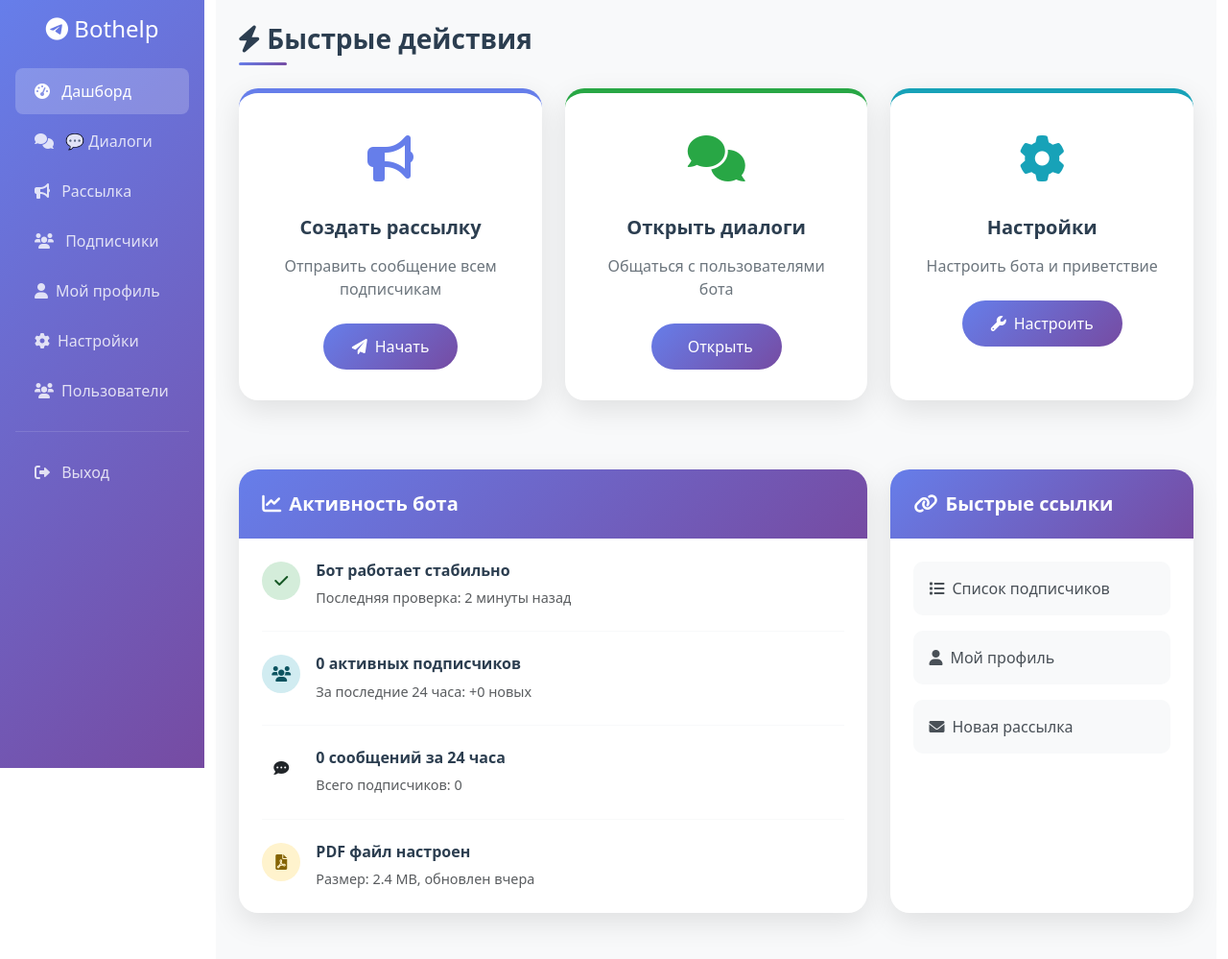
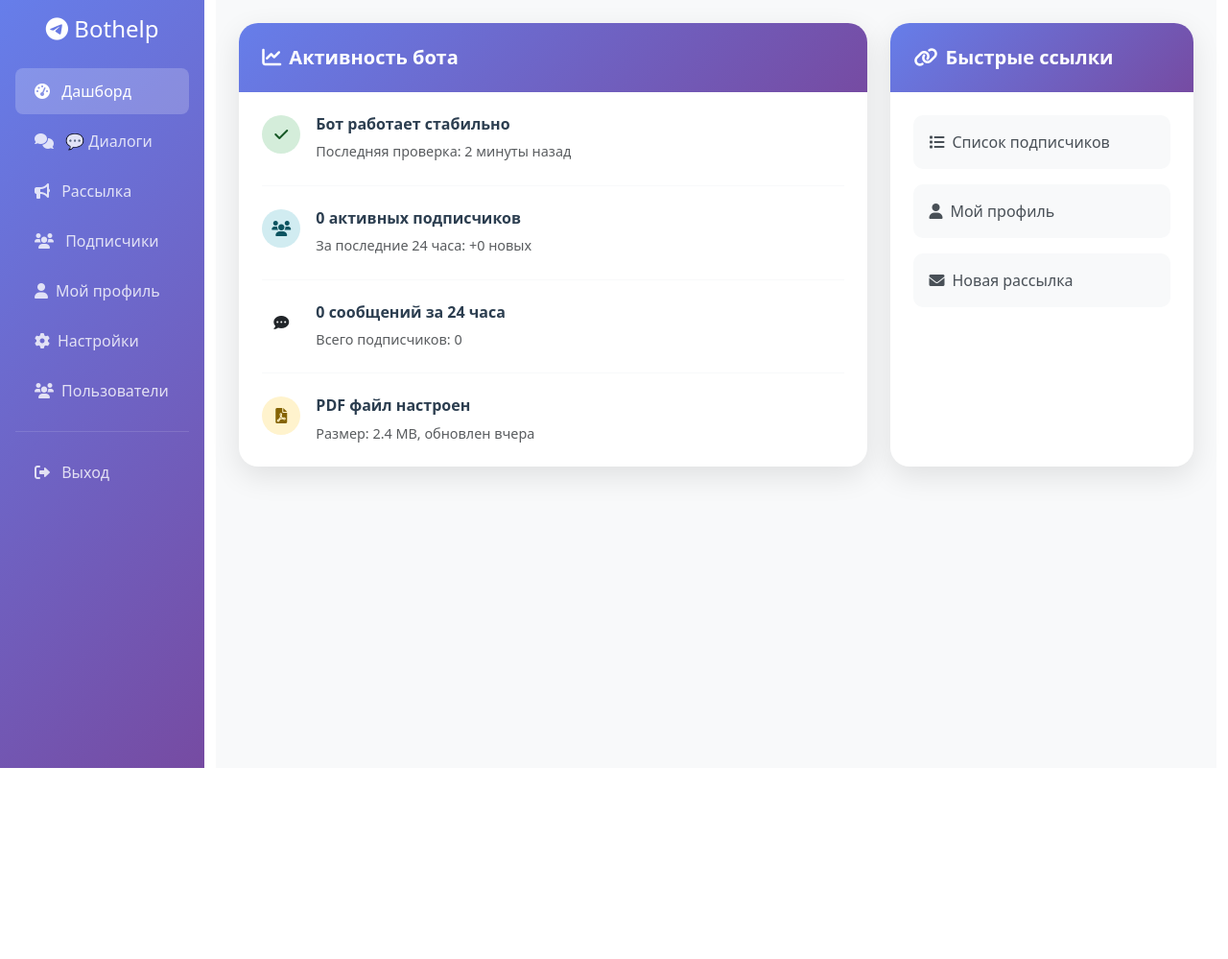
Before and after one commit to AlexandrNemkov/telegram_bot_admin, a Flask app: page / in a window 1280 px wide. Shown: the whole page at 96% size. After the commit the page ends 800 px from the top, so only its background shows below. Run offline with Flask 3, Linux system fonts and the light colour scheme; the visitor is signed in with stand-in values (Sample User, id 1); data that the repository does not hold is empty.

Commit message:
Убран блок 'Быстрые действия' с карточками рассылки, диалогов и настроек

```diff
--- a/templates/dashboard.html
+++ b/templates/dashboard.html
@@ -7,59 +7,7 @@
 
 
 
-<!-- Быстрые действия -->
-<div class="row mb-5">
-    <div class="col-12">
-        <h3 class="section-title mb-4">
-            <i class="fas fa-bolt me-2"></i>Быстрые действия
-        </h3>
-    </div>
 
-    <div class="col-md-6 col-lg-4 mb-4">
-        <div class="action-card action-card-primary">
-            <div class="action-card-header">
-                <i class="fas fa-bullhorn"></i>
-            </div>
-            <div class="action-card-body">
-                <h5>Создать рассылку</h5>
-                <p>Отправить сообщение всем подписчикам</p>
-                <a href="{{ url_for('broadcast') }}" class="action-card-btn">
-                    <i class="fas fa-paper-plane me-2"></i>Начать
-                </a>
-            </div>
-        </div>
-    </div>
-
-    <div class="col-md-6 col-lg-4 mb-4">
-        <div class="action-card action-card-success">
-            <div class="action-card-header">
-                <i class="fas fa-comments"></i>
-            </div>
-            <div class="action-card-body">
-                <h5>Открыть диалоги</h5>
-                <p>Общаться с пользователями бота</p>
-                <a href="{{ url_for('dialogs') }}" class="action-card-btn">
-                    <i class="fas fa-chat me-2"></i>Открыть
-                </a>
-            </div>
-        </div>
-    </div>
-
-    <div class="col-md-6 col-lg-4 mb-4">
-        <div class="action-card action-card-info">
-            <div class="action-card-header">
-                <i class="fas fa-cog"></i>
-            </div>
-            <div class="action-card-body">
-                <h5>Настройки</h5>
-                <p>Настроить бота и приветствие</p>
-                <a href="{{ url_for('settings') }}" class="action-card-btn">
-                    <i class="fas fa-wrench me-2"></i>Настроить
-                </a>
-            </div>
-        </div>
-    </div>
-</div>
 
 <!-- Дополнительная информация -->
 <div class="row">
```
